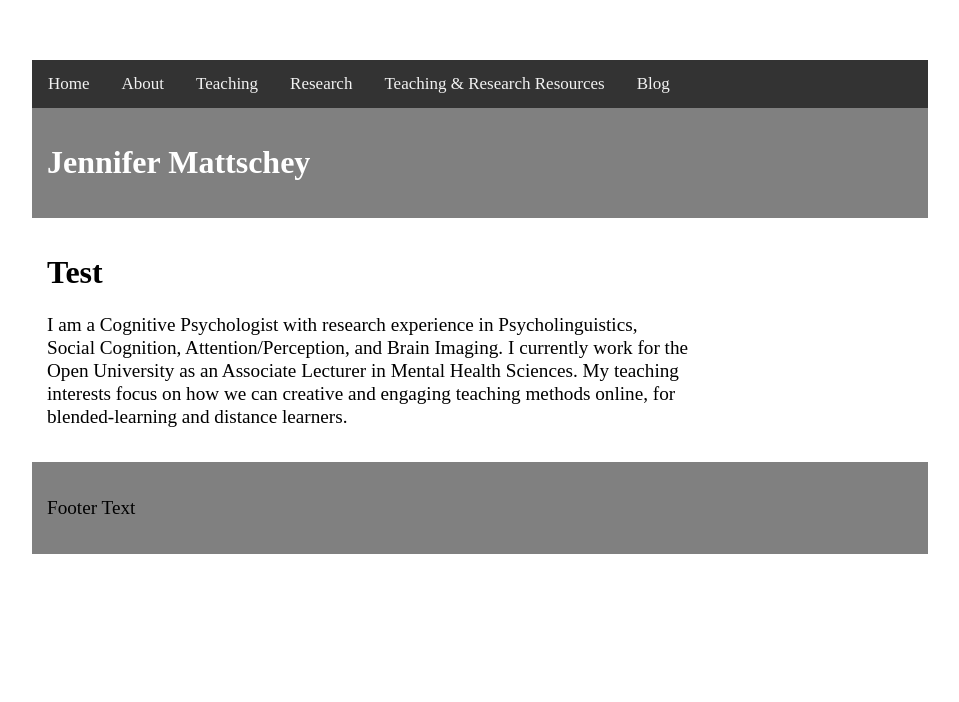
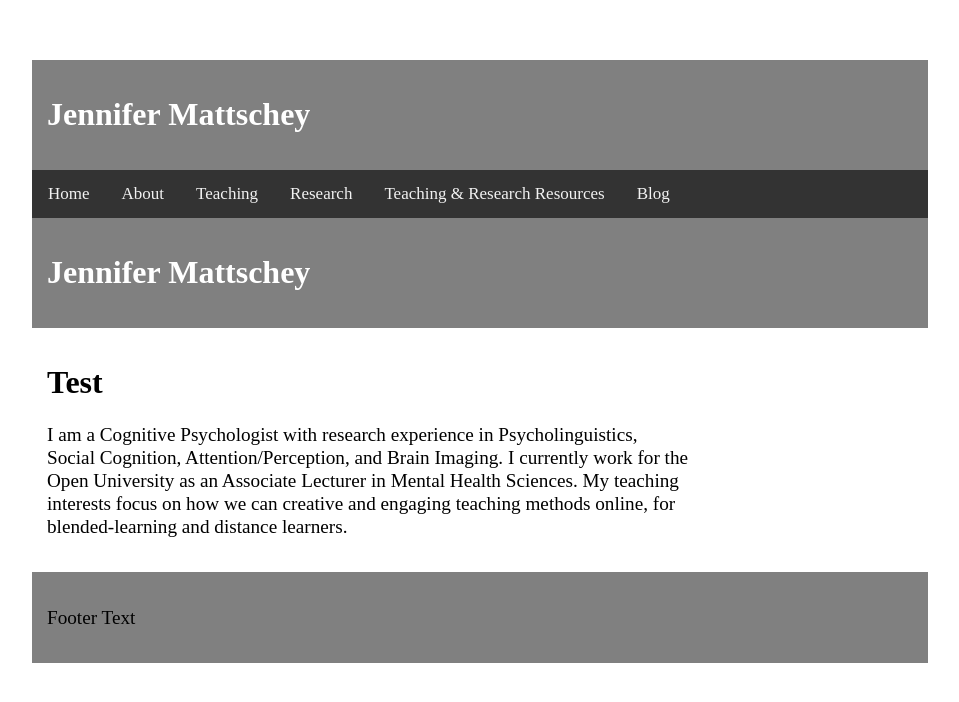
Before and after one commit to jmattschey/jmattschey.github.io, a Jekyll site: the page built from index.html, in a window 1280 px wide. Shown: the top 702 px of the page, without its empty margins (160-1119 px from the left). Built offline with Jekyll 4.4.1, drawn with Linux system fonts in a browser that asks for light colours.

Commit message:
Update default.html

```diff
--- a/_layouts/default.html
+++ b/_layouts/default.html
@@ -7,6 +7,9 @@
 			<link rel="stylesheet" type="text/css" href="/css/style.css">
 		</head>
 		<body>
+			<div class="header">
+ 				 <h1>Jennifer Mattschey</h1>
+			</div>
 			<div class="topnav">
 	        		<a href="/">Home</a>
 		        	<a href="/about">About</a>
```
